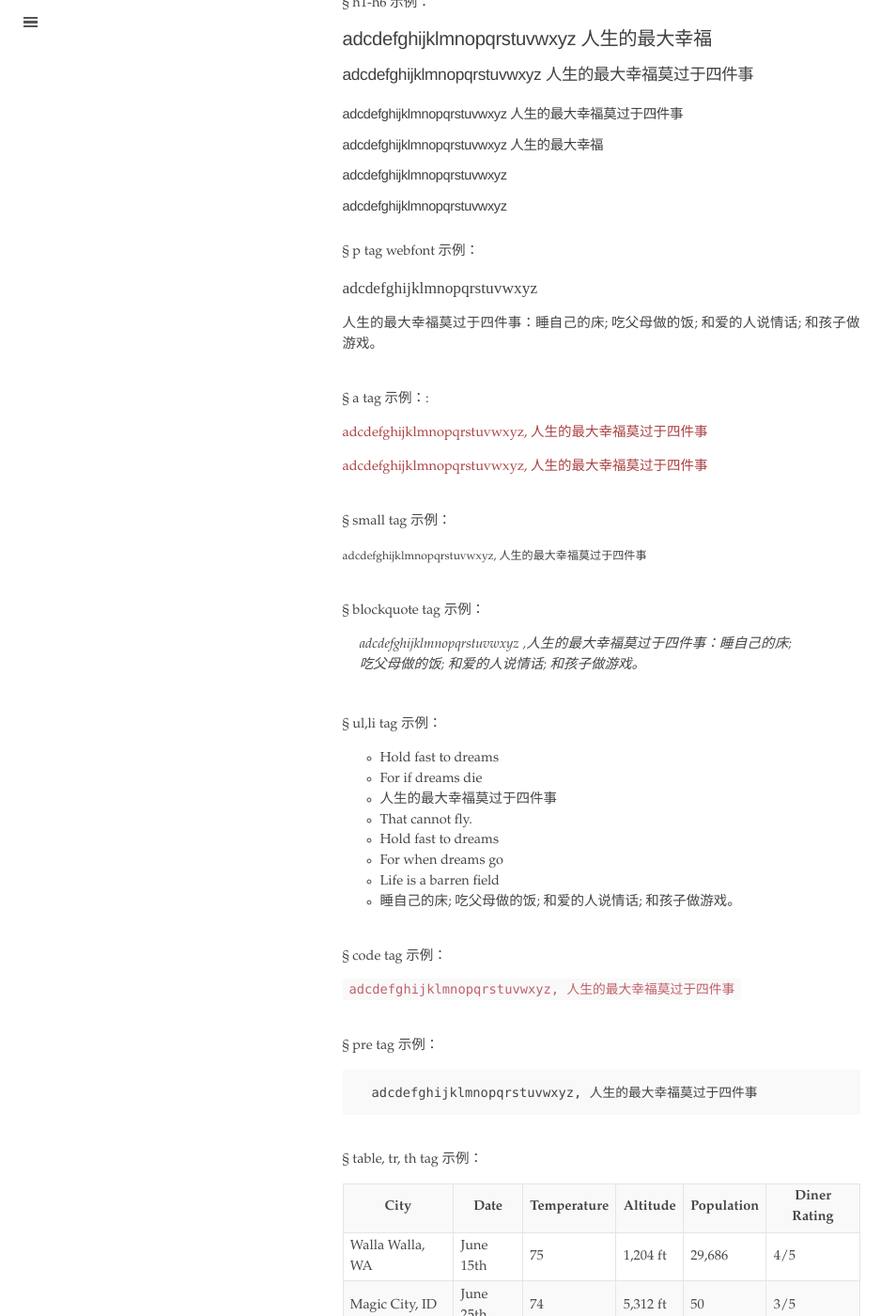
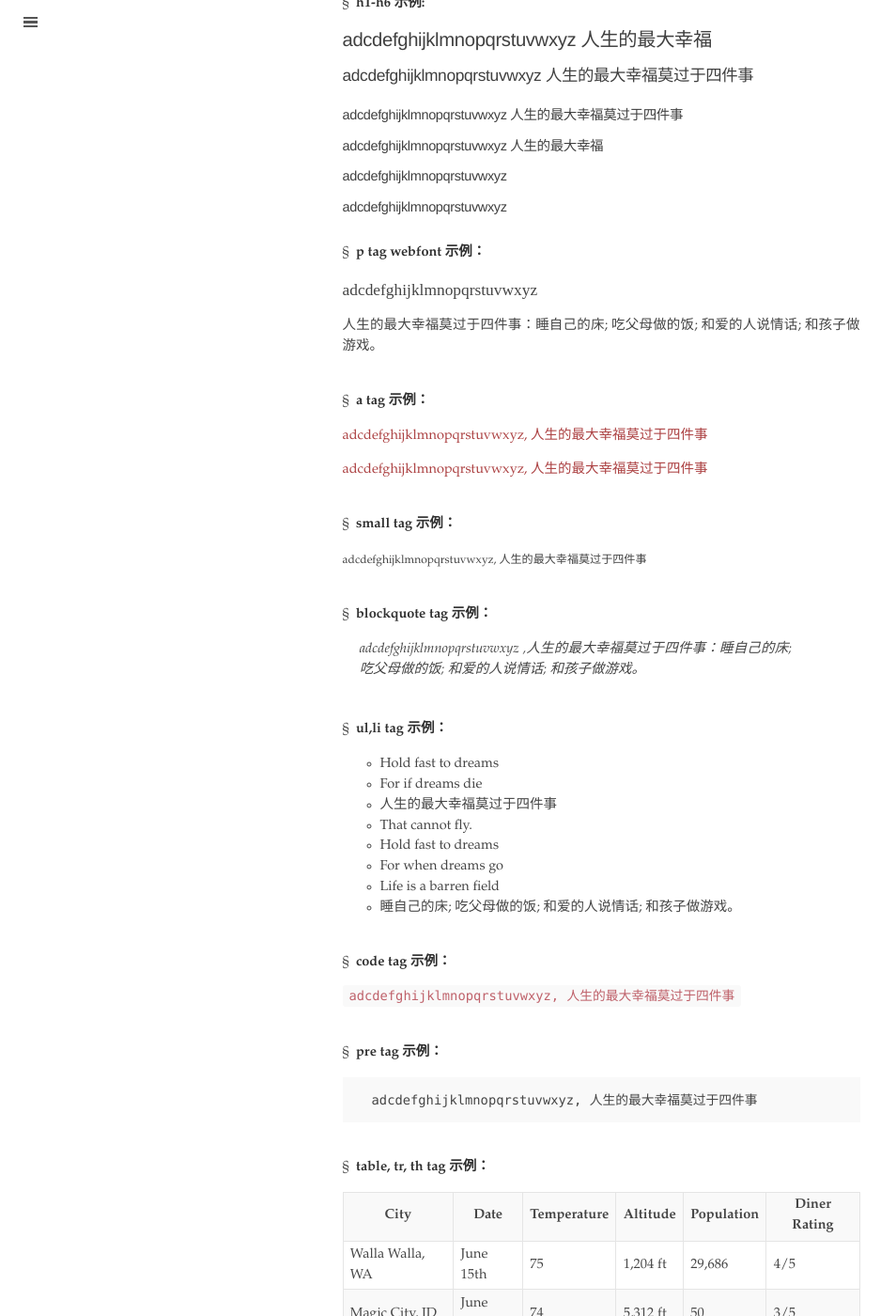
Before and after one commit to symphonyh/blog, a Jekyll site: the page built from about.md, in a window 1280 px wide and 1400 px high, scrolled down 462 px. Shown: the whole window at 94% size, without its empty margins (0-954 px from the left). Built offline with Jekyll 4.4.1, drawn with Linux system fonts in a browser that asks for light colours; some of the changed text lies outside the part shown.

Commit message:
2018-8-18:11:52

```diff
--- a/about.md
+++ b/about.md
@@ -19,7 +19,7 @@ title: Page Testing
 
 
 ---
-&sect;&nbsp;h1-h6 示例：
+&sect;&nbsp; **h1-h6 示例:**
 
 <h1> adcdefghijklmnopqrstuvwxyz 人生的最大幸福</h1>
 
@@ -33,30 +33,30 @@ title: Page Testing
 
 <h6> adcdefghijklmnopqrstuvwxyz </h6>
 <br>
-&sect;&nbsp;p tag webfont 示例：
+&sect;&nbsp; **p tag webfont 示例：**
 
 <p style="font-family: web_monaco; font-size: 1.2em;"> adcdefghijklmnopqrstuvwxyz </p>
 
 <p style="font-size: 1em;">人生的最大幸福莫过于四件事：睡自己的床; 吃父母做的饭; 和爱的人说情话; 和孩子做游戏。</p>
 <br>
-&sect;&nbsp;a tag 示例：:
+&sect;&nbsp; **a tag 示例：**
 
 <a>adcdefghijklmnopqrstuvwxyz, 人生的最大幸福莫过于四件事 </a>
 
 <a style="font-family: 'Palatino Linotype';" href="#">adcdefghijklmnopqrstuvwxyz, 人生的最大幸福莫过于四件事 </a>
 
 <br>
-&sect;&nbsp;small tag 示例：
+&sect;&nbsp; **small tag 示例：**
 
 <small>adcdefghijklmnopqrstuvwxyz, 人生的最大幸福莫过于四件事 </small>
 
 <br>
-&sect;&nbsp;blockquote tag 示例：
+&sect;&nbsp; **blockquote tag 示例：**
 
 > adcdefghijklmnopqrstuvwxyz ,人生的最大幸福莫过于四件事：睡自己的床; 吃父母做的饭; 和爱的人说情话; 和孩子做游戏。
 
 <br>
-&sect;&nbsp;ul,li tag 示例：
+&sect;&nbsp; **ul,li tag 示例：**
 
 <ul>
   <li>Hold fast to dreams</li>
@@ -70,21 +70,21 @@ title: Page Testing
 </ul>
 
 <br>
-&sect;&nbsp;code tag 示例：
+&sect;&nbsp; **code tag 示例：**
 
 <code>
   adcdefghijklmnopqrstuvwxyz, 人生的最大幸福莫过于四件事
 </code>
 
 <br>
-&sect;&nbsp;pre tag 示例：
+&sect;&nbsp; **pre tag 示例：**
 
 <pre>
   adcdefghijklmnopqrstuvwxyz, 人生的最大幸福莫过于四件事
 </pre>
 
 <br>
-&sect;&nbsp;table, tr, th tag 示例：
+&sect;&nbsp; **table, tr, th tag 示例：**
 
 <table>
       <tr>
--- a/index.html
+++ b/index.html
@@ -3,7 +3,7 @@ layout: default
 title: Hs.
 ---
 <div class="introduction">
-<p style="font-size: 15.5px;">&nbsp;&nbsp;&nbsp;&nbsp;完成的时候，它突然辉耀无比，成了梵天所创造的世界中间最美丽的一件作品，他在创造手杖之中创造了一个新制度，一个美妙而比例适度的新世界；其间古代古城虽都逝去了，新的更光荣的时代和城市却已代之而兴起。而现在他看到刨花还依然新鲜地堆在他的脚下，对于他和他的工作，所谓时间的流逝只是过眼幻影，时间一点也没逝去，就像梵天脑中闪过的思想立刻就点燃了凡人脑中的火绒一样。材料纯粹，他的艺术纯粹；结果怎能不神奇？</p>
+<p style="font-size: 15.5px;">&nbsp;&nbsp;&nbsp;&nbsp;...完成的时候，它突然辉耀无比，成了梵天所创造的世界中间最美丽的一件作品，他在创造手杖之中创造了一个新制度，一个美妙而比例适度的新世界；其间古代古城虽都逝去了，新的更光荣的时代和城市却已代之而兴起。而现在他看到刨花还依然新鲜地堆在他的脚下，对于他和他的工作，所谓时间的流逝只是过眼幻影，时间一点也没逝去，就像梵天脑中闪过的思想立刻就点燃了凡人脑中的火绒一样。材料纯粹，他的艺术纯粹；结果怎能不神奇？</p>
 
 <p style="text-align: right;"> by <a href="https://baike.baidu.com/item/%E7%93%A6%E5%B0%94%E7%99%BB%E6%B9%96/2755634?fr=aladdin" target="_blank">Thoreau 《Walden》</a></p>
 <hr>
```
Also changed, not shown: other parts of about.md (+3 -1 lines).
